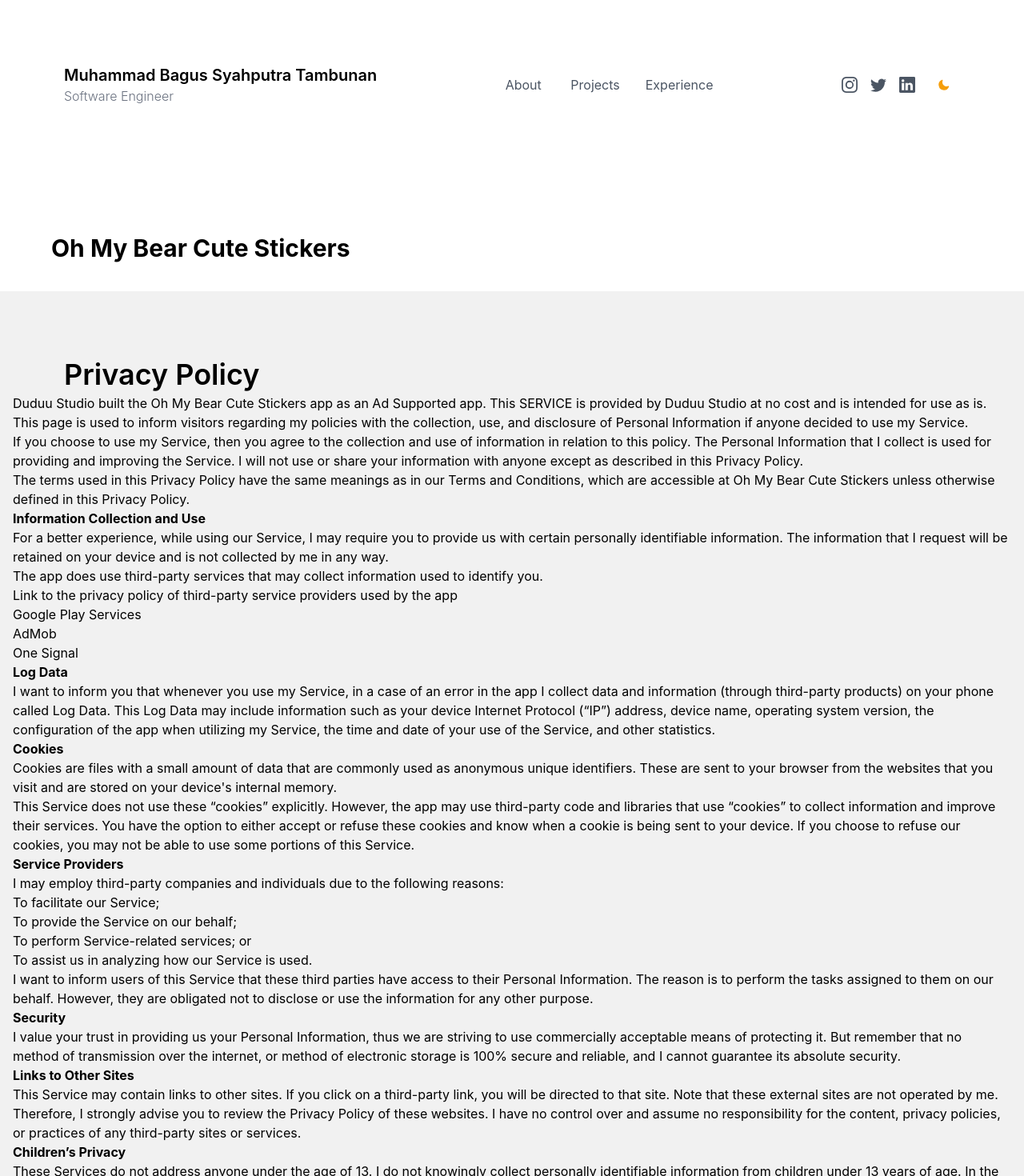
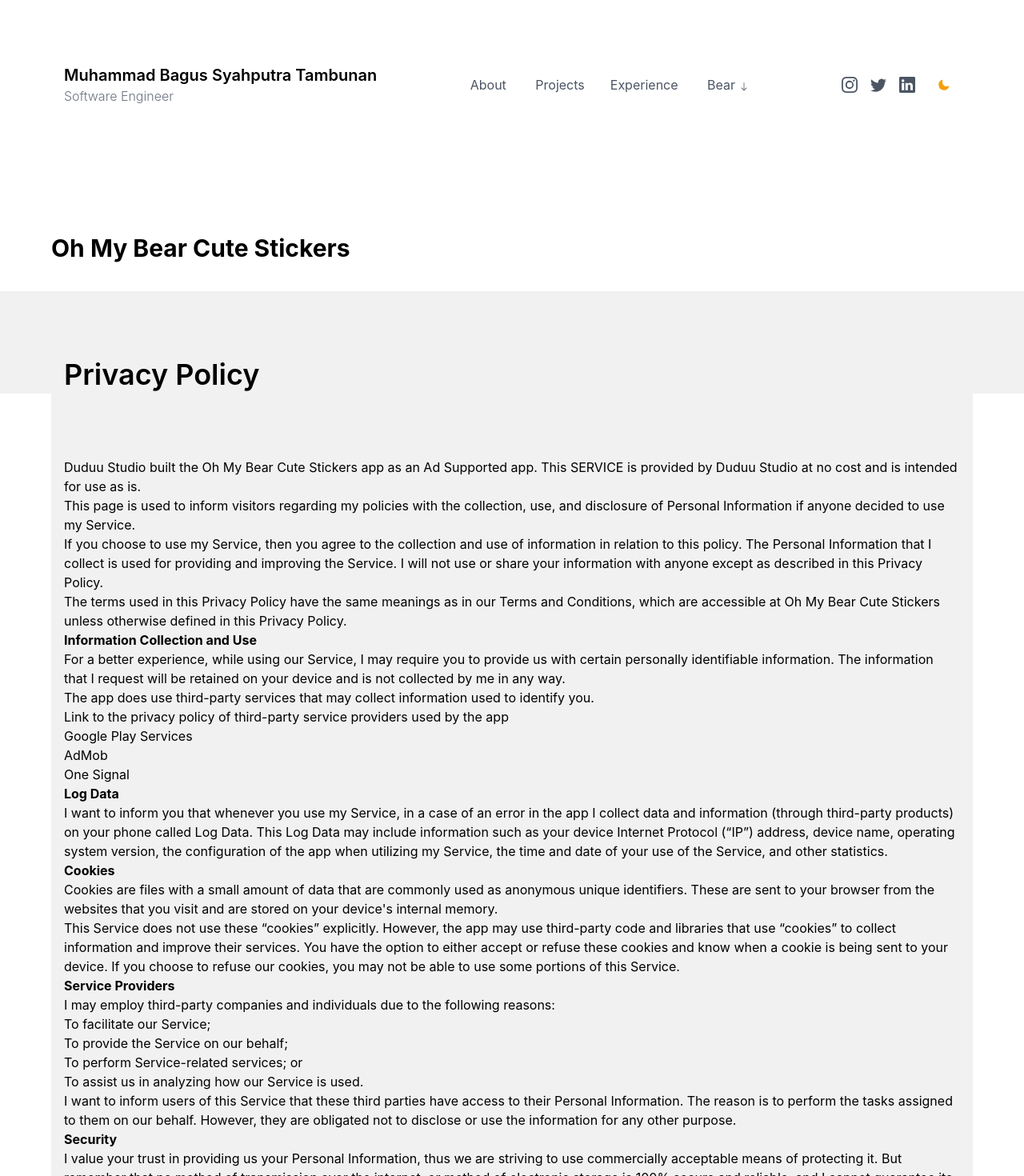
Before and after one commit to bagustambunan/DuduuStudio, a Next.js app: page /bear in a window 1280 px wide. Shown: the top 1470 px of the page at 80% size. Built offline with nearby package versions, Linux system fonts and the light colour scheme.

Commit message:
Link to bear

```diff
--- a/components/Bear.js
+++ b/components/Bear.js
@@ -4,7 +4,7 @@
   return (
     <section className="bg-white dark:bg-gray-800">
       <div className="max-w-6xl mx-auto h-48 bg-white dark:bg-gray-800">
-        <h1 className=" text-3xl md:text-3xl font-bold py-20 text-center md:text-left">
+        <h1 className=" text-8xl md:text-3xl font-bold py-20 text-center md:text-left">
         Oh My Bear Cute Stickers
         </h1>
       </div>
@@ -18,7 +18,7 @@
           </p>
         </div>
       </div>
-      <div className="bg-[#F1F1F1] dark:bg-gray-900 px-4">
+      <div className="bg-[#F1F1F1] dark:bg-gray-900 px-4 text-container max-w-6xl mx-auto pt-20">
       <p>
                   Duduu Studio built the Oh My Bear Cute Stickers app as
                   an Ad Supported app. This SERVICE is provided by
--- a/components/Navbar.js
+++ b/components/Navbar.js
@@ -95,6 +95,32 @@
             >
               Experience{" "}
               {router.asPath === "/experience" && (
+                <svg
+                  xmlns="http://www.w3.org/2000/svg"
+                  width="16"
+                  height="16"
+                  fill="currentColor"
+                  className="bi bi-arrow-down inline-block h-3 w-3"
+                  viewBox="0 0 16 16"
+                >
+                  <path
+                    fillRule="evenodd"
+                    d="M8 1a.5.5 0 0 1 .5.5v11.793l3.146-3.147a.5.5 0 0 1 .708.708l-4 4a.5.5 0 0 1-.708 0l-4-4a.5.5 0 0 1 .708-.708L7.5 13.293V1.5A.5.5 0 0 1 8 1z"
+                  />
+                </svg>
+              )}
+            </a>
+          </Link>
+          <Link href="/bear">
+            <a
+              className={`text-base  ${
+                router.asPath === "/experience"
+                  ? "text-gray-800 font-bold dark:text-gray-400"
+                  : "text-gray-600 dark:text-gray-300 font-normal "
+              }`}
+            >
+              Bear{" "}
+              {router.asPath === "/bear" && (
                 <svg
                   xmlns="http://www.w3.org/2000/svg"
                   width="16"
@@ -209,9 +235,9 @@
             Experience
           </a>
         </Link>
-        <Link href="/contact">
+        <Link href="/bear">
           <a className="text-base font-normal text-gray-600 dark:text-gray-300">
-            Contact
+            Bear
           </a>
         </Link>
       </div>
```
